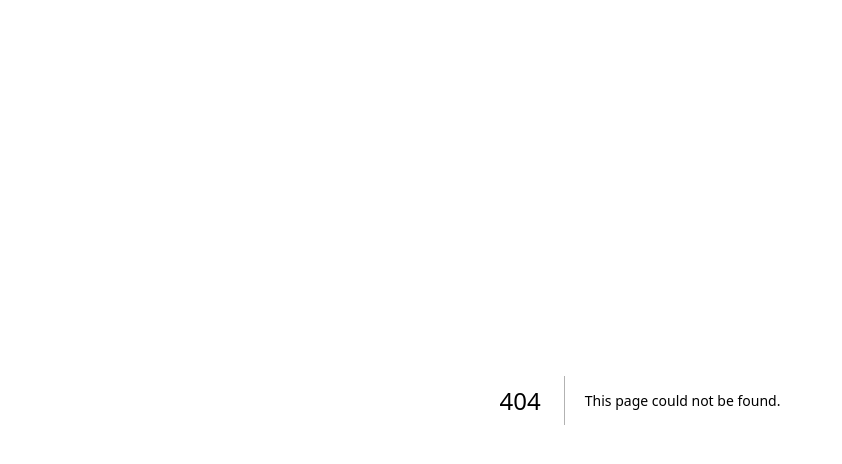
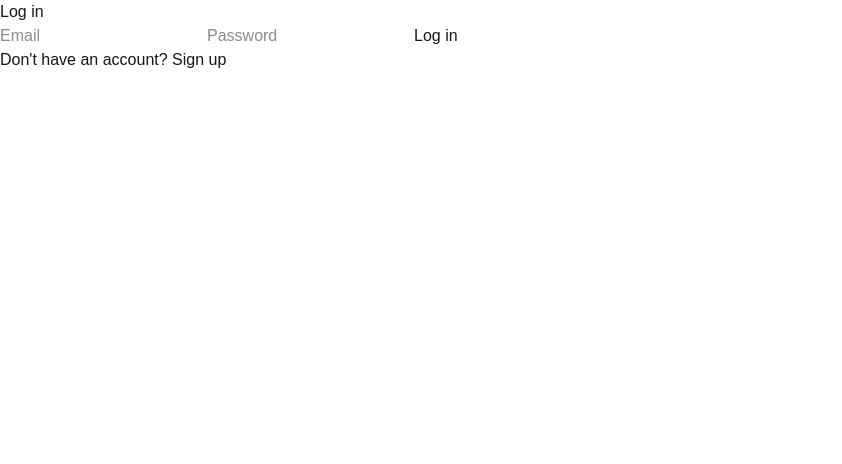
Before and after one commit to dteo0010/reminder2, a Next.js app: page /login in a window 1280 px wide. Before the commit this address had no page. Shown: the top 464 px of the page, without its empty margins (0-842 px from the left). Built offline with nearby package versions, Linux system fonts and the light colour scheme; no server answers.

Commit message:
login auth

```diff
--- /dev/null
+++ b/app/auth/callback/route.ts
@@ -0,0 +1,14 @@
+import { createClient } from '@/lib/supabase/server'
+import { NextResponse } from 'next/server'
+
+export async function GET(request: Request) {
+  const { searchParams, origin } = new URL(request.url)
+  const code = searchParams.get('code')
+
+  if (code) {
+    const supabase = await createClient()
+    await supabase.auth.exchangeCodeForSession(code)
+  }
+
+  return NextResponse.redirect(`${origin}/`)
+}
--- /dev/null
+++ b/app/login/page.tsx
@@ -0,0 +1,64 @@
+'use client'
+
+import { useState } from 'react'
+import { useRouter } from 'next/navigation'
+import { createClient } from '@/lib/supabase/client'
+
+export default function LoginPage() {
+  const [email, setEmail] = useState('')
+  const [password, setPassword] = useState('')
+  const [isSignUp, setIsSignUp] = useState(false)
+  const [message, setMessage] = useState('')
+  const router = useRouter()
+  const supabase = createClient()
+
+  const handleSubmit = async (e: React.FormEvent) => {
+    e.preventDefault()
+    setMessage('')
+
+    if (isSignUp) {
+      const { error } = await supabase.auth.signUp({ email, password })
+      if (error) {
+        setMessage(error.message)
+      } else {
+        setMessage('Check your email to confirm your account.')
+      }
+    } else {
+      const { error } = await supabase.auth.signInWithPassword({ email, password })
+      if (error) {
+        setMessage(error.message)
+      } else {
+        router.push('/')
+        router.refresh()
+      }
+    }
+  }
+
+  return (
+    <div>
+      <h1>{isSignUp ? 'Sign up' : 'Log in'}</h1>
+      <form onSubmit={handleSubmit}>
+        <input
+          type="email"
+          placeholder="Email"
+          value={email}
+          onChange={(e) => setEmail(e.target.value)}
+          required
+        />
+        <input
+          type="password"
+          placeholder="Password"
+          value={password}
+          onChange={(e) => setPassword(e.target.value)}
+          required
+          minLength={6}
+        />
+        <button type="submit">{isSignUp ? 'Sign up' : 'Log in'}</button>
+      </form>
+      {message && <p>{message}</p>}
+      <button onClick={() => setIsSignUp(!isSignUp)}>
+        {isSignUp ? 'Already have an account? Log in' : "Don't have an account? Sign up"}
+      </button>
+    </div>
+  )
+}
--- /dev/null
+++ b/middleware.ts
@@ -0,0 +1,12 @@
+import { type NextRequest } from 'next/server'
+import { updateSession } from '@/lib/supabase/middleware'
+
+export async function middleware(request: NextRequest) {
+  return await updateSession(request)
+}
+
+export const config = {
+  matcher: [
+    '/((?!_next/static|_next/image|favicon.ico|.*\\.(?:svg|png|jpg|jpeg|gif|webp)$).*)',
+  ],
+}
```
